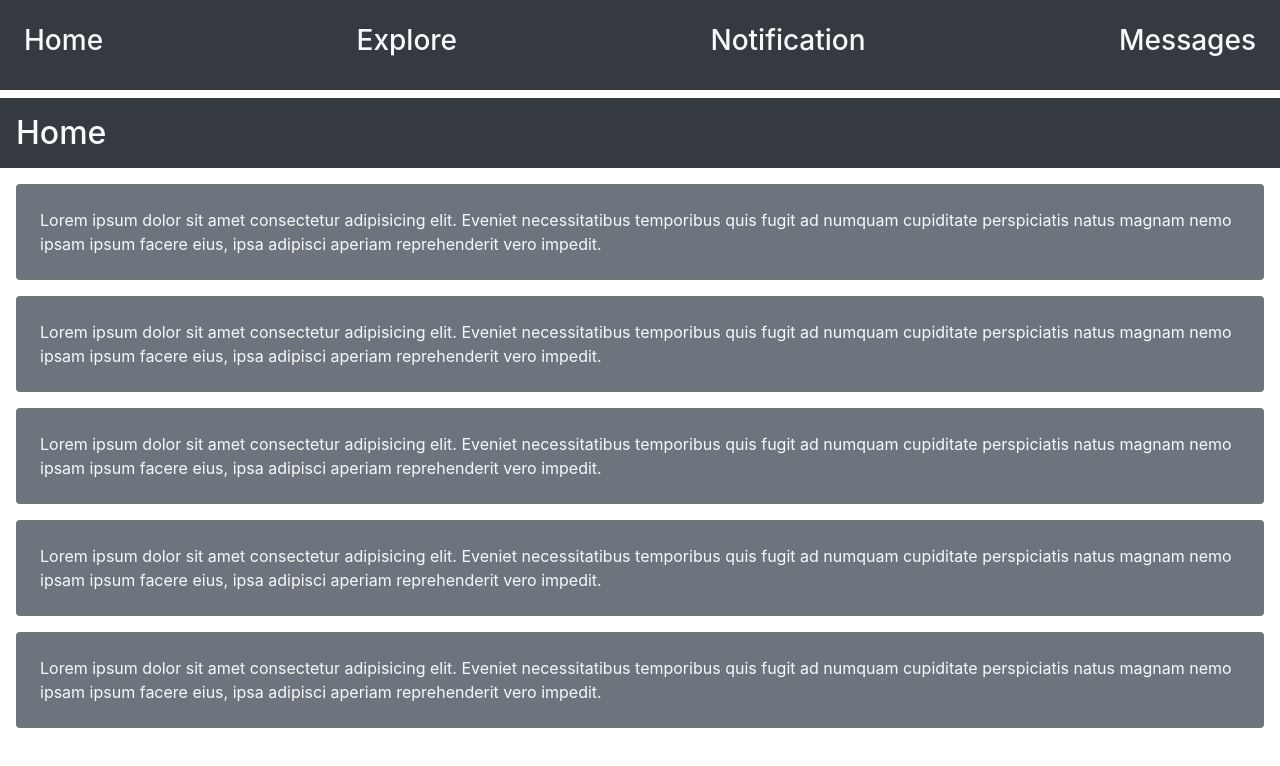
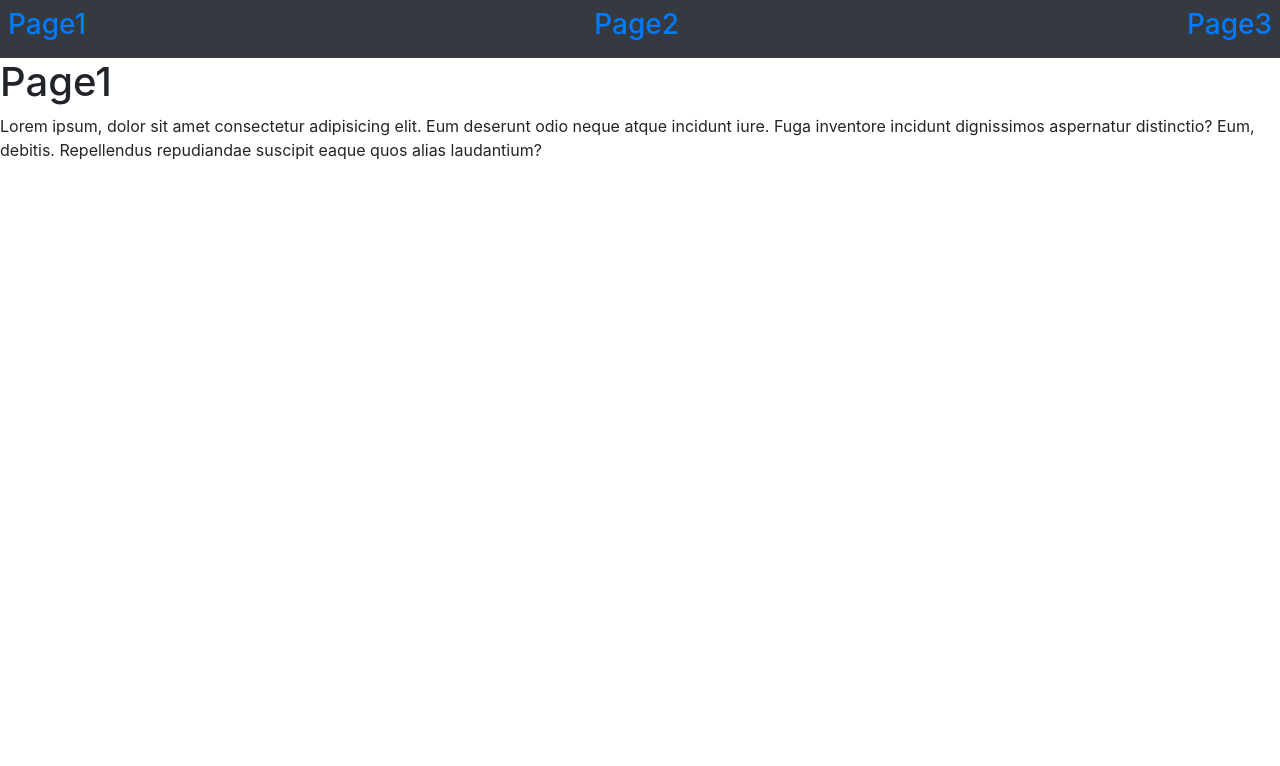
Before and after one commit to cg-202/day9-react-app, a React (Create React App) app: page / in a window 1280 px wide. Shown: the top 766 px of the page. Built offline with nearby package versions, Linux system fonts and the light colour scheme.

Commit message:
react router. dom.

```diff
--- a/src/App.js
+++ b/src/App.js
@@ -4,38 +4,69 @@ import { useState } from "react";
 
 import { BrowserRouter as Router, Route, Link } from "react-router-dom";
 
-import { MyAppHomePage } from "./pages/MyAppHomePage";
-import { MyAppExplorePage } from "./pages/MyAppExplorePage";
-import { MyAppNotificationPage } from "./pages/MyAppNotificationPage";
-import { MyAppMessagesPage } from "./pages/MyAppMessagesPage";
-
 function App() {
   return (
     <Router>
-      {/** Common Navigation Bar */}
-      {/** d-flex justify-content-between  */}
-      <div className="bg-dark text-light p-4 mb-2 d-flex justify-content-between">
-        <Link to="/home">
-          <h3 className="text-light">Home</h3>
+      <div className="bg-dark text-light p-2 d-flex justify-content-between">
+        <Link to="/page1">
+          <h3>Page1</h3>
         </Link>
-        <Link to="/explore">
-          <h3 className="text-light">Explore</h3>
+        <Link to="/page2">
+          <h3>Page2</h3>
         </Link>
-        <Link to="/notification">
-          <h3 className="text-light">Notification</h3>
-        </Link>
-        <Link to="/message">
-          <h3 className="text-light">Messages</h3>
+        <Link to="/page3">
+          <h3>Page3</h3>
         </Link>
       </div>
 
-      <Route exact path="/" component={MyAppHomePage} />
-      <Route exact path="/home" component={MyAppHomePage} />
-      <Route exact path="/explore" component={MyAppExplorePage} />
-      <Route exact path="/notification" component={MyAppNotificationPage} />
-      <Route exact path="/message" component={MyAppMessagesPage} />
+      <Route exact path="/" component={Page1} />
+      <Route exact path="/page1" component={Page1} />
+      <Route exact path="/page2" component={Page2} />
+      <Route exact path="/page3" component={Page3} />
     </Router>
   );
 }
 
+function Page1() {
+  return (
+    <div>
+      <h1>Page1</h1>
+      <p>
+        Lorem ipsum, dolor sit amet consectetur adipisicing elit. Eum deserunt
+        odio neque atque incidunt iure. Fuga inventore incidunt dignissimos
+        aspernatur distinctio? Eum, debitis. Repellendus repudiandae suscipit
+        eaque quos alias laudantium?
+      </p>
+    </div>
+  );
+}
+
+function Page2() {
+  return (
+    <div>
+      <h1>Page2</h1>
+      <p>
+        Lorem ipsum dolor, sit amet consectetur adipisicing elit. Aliquid,
+        explicabo porro veritatis vitae alias nisi magni minus officia quia,
+        incidunt beatae laboriosam natus perspiciatis doloribus cum atque
+        obcaecati fugiat vero.
+      </p>
+    </div>
+  );
+}
+
+function Page3() {
+  return (
+    <div>
+      <h1>Page3</h1>
+      <p>
+        Lorem ipsum dolor sit amet consectetur adipisicing elit. Dolor, ducimus
+        doloribus necessitatibus a, facere quis repellat, magnam inventore modi
+        temporibus est unde. Facere nostrum, libero sint dolores consequuntur
+        error quam.
+      </p>
+    </div>
+  );
+}
+
 export default App;
```
